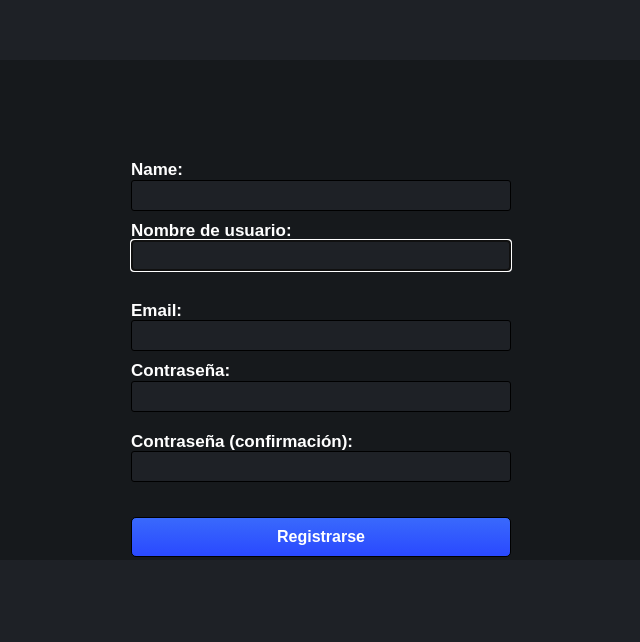
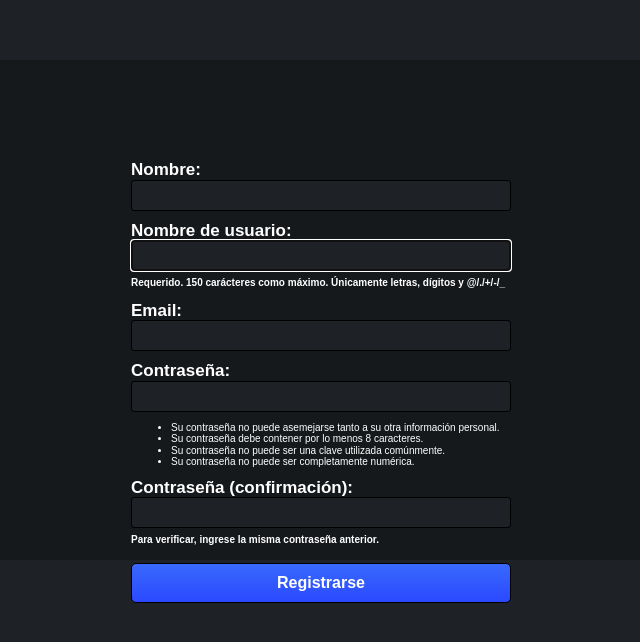
Before and after one commit to xsebasb/MyBusTracker, a Django app: template myBusTracker/templates/Usuario/registro.html in a window 1280 px wide. Shown: the top 642 px of the page, without its empty margins (339-979 px from the left). Run offline with Django 3.2, Linux system fonts and the light colour scheme; the template is opened without the code that fills it: values that come from a table or form of the project are taken from there, others are empty.

Commit message:
22/05/2021

```diff
--- a/myBusTracker/applications/registro/forms.py
+++ b/myBusTracker/applications/registro/forms.py
@@ -37,3 +37,4 @@ class RegistroFormulario(UserCreationForm):
             'password1',
             'password2'
         ]
+        helps_texts = {k: "" for k in fields }
--- a/myBusTracker/applications/registro/urls.py
+++ b/myBusTracker/applications/registro/urls.py
@@ -1,9 +1,10 @@
 from django.urls import path
 
-from .views import registro, inicio, loginView
+from .views import registro, inicio, loginView, logout_vista
 
 urlpatterns = [
     path('registro/', registro, name='registro'),
     path('inicio/', inicio, name='inicio'),
+    path('logout_vista/', logout_vista, name='logout_vista'),
     path('login/', loginView, name='login'),
 ]
--- a/myBusTracker/static/app.css
+++ b/myBusTracker/static/app.css
@@ -25,19 +25,7 @@ body{
 
 
 }
-ul{
 
-    margin: 0;
-    padding: 0;
-    font-size: 0;
-}
-ul.errorlist{
-
-    font: 0/0 a;
-  text-shadow: transparent;
-  color: transparent;
-  text-decoration: none;
-}
   p{
     font-family: var(--fuenteHeader);
     margin-bottom: 1rem;
@@ -88,11 +76,11 @@ input::shadow{
     margin-top: 1.5rem;
     cursor: pointer;
 }
+li{
+color: #fff;
+}
 .helptext{
-font: 0/0 ;
-  text-shadow: transparent;
-  color: transparent;
-  text-decoration: none;
+    font-size: 1rem;
 }
 .centrar{
         position: absolute;
--- a/myBusTracker/templates/Usuario/login.html
+++ b/myBusTracker/templates/Usuario/login.html
@@ -33,7 +33,7 @@
 	<button class="elemento_input_sesion" type="submit" id="submit">Iniciar Sesión</button>
      </div>
 
-    <p class="palabra_registrar ">¿No estas registrado? <a class="palabra_registrar_link" href="{% url 'registro'%}">Registrate</a></p>
+    <p class="palabra_registrar ">¿No estas registrado? <a class="palabra_registrar_link" href="{% url 'registro'%}">¡Registrate!</a></p>
 </form>
     </div>
 </div>
--- a/myBusTracker/templates/Usuario/registro.html
+++ b/myBusTracker/templates/Usuario/registro.html
@@ -13,13 +13,23 @@
 </head>
 <body>
 
-    <form class="contenedor " action="" method="POST">
+
+<form class="contenedor " action="" method="POST">
         <div class="centrar">
-        {% csrf_token %}
-        {{formulario.as_p}}
+
+        <input type="hidden" name="csrfmiddlewaretoken" value="rCE4tqugb4iNZjEdZbyYDo21lHvtOmHJa4CkMBwwNRI9HXxcAlw4UQe0t5cDrvGb">
+       {% csrf_token %}
+<p><label for="id_name">Nombre:</label> <input type="text" name="name" required="" id="id_name"></p>
+
+<p><label for="id_username">Nombre de usuario:</label> <input type="text" name="username" maxlength="150" autofocus="" required="" id="id_username"> <span class="helptext">Requerido. 150 carácteres como máximo. Únicamente letras, dígitos y @/./+/-/_ </span></p>
+
+<p><label for="id_email">Email:</label> <input type="email" name="email" required="" id="id_email"></p>
+
+<p><label for="id_password1">Contraseña:</label> <input type="password" name="password1" autocomplete="new-password" required="" id="id_password1"> <span class="helptext"></span></p><ul><li>Su contraseña no puede asemejarse tanto a su otra información personal.</li><li>Su contraseña debe contener por lo menos 8 caracteres.</li><li>Su contraseña no puede ser una clave utilizada comúnmente.</li><li>Su contraseña no puede ser completamente numérica.</li></ul><p></p>
+
+<p><label for="id_password2">Contraseña (confirmación):</label> <input type="password" name="password2" autocomplete="new-password" required="" id="id_password2"> <span class="helptext">Para verificar, ingrese la misma contraseña anterior.</span></p>
         <button class="btn_register" type="submit">Registrarse</button>
             </div>
     </form>
-
 </body>
 </html>
--- a/myBusTracker/templates/inicio/inicio.html
+++ b/myBusTracker/templates/inicio/inicio.html
@@ -5,6 +5,8 @@
     <title>Title</title>
 </head>
 <body>
-    <h1>Hola Bienvenido</h1>
+    <h1>Hola Bienvenido {{user.username}}</h1>
+
+
 </body>
 </html>
```
Also changed, not shown: myBusTracker/applications/registro/views.py (+6 -1 lines), myBusTracker/db.sqlite3.
